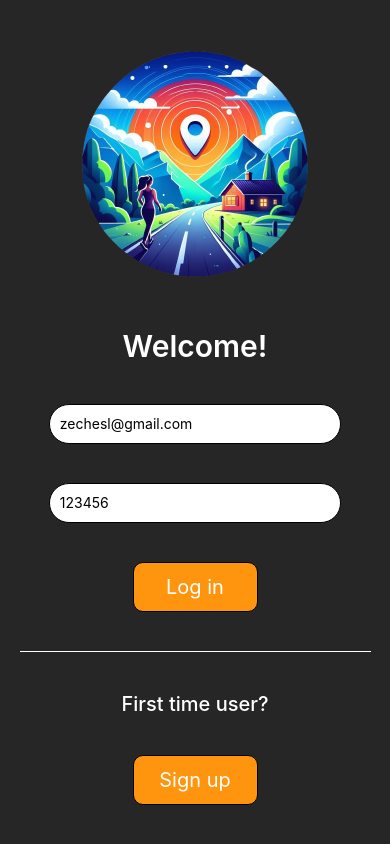
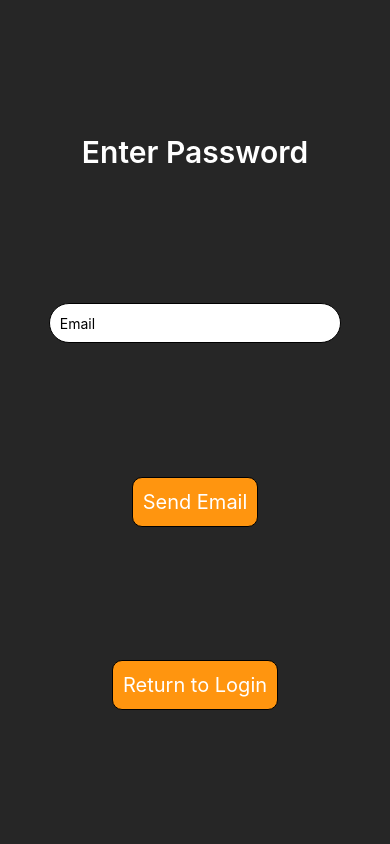
Before and after one commit to INDY01-FitnessApp/INDY01-FitnessApp, a React Native app: screen /resetPassword in a window 390 px wide. Built offline with nearby package versions, Linux system fonts and the light colour scheme; what react-native-storage would draw is missing.

Commit message:
Added reset password screen and error handling
error messages not working yet

```diff
--- a/App.js
+++ b/App.js
@@ -4,6 +4,7 @@ import { StyleSheet } from "react-native";
 import MainView from "./Main";
 import LoginPage from "./Login";
 import SignupPage from "./Signup";
+import ResetPassword from "./Reset_Password"
 
 export default function App() {
   return (
@@ -17,6 +18,7 @@ export default function App() {
         <Stack.Screen name="login" component={LoginPage} />
         <Stack.Screen name="signup" component={SignupPage} />
         <Stack.Screen name="main" component={MainView} />
+        <Stack.Screen name="resetPassword" component={ResetPassword} />
       </Stack.Navigator>
     </NavigationContainer>
   );
--- a/DatabaseFunctions.js
+++ b/DatabaseFunctions.js
@@ -28,7 +28,6 @@ export async function getCurrentTrip(user_id) {
 }
 
 //returns a list of all completed trips
-//TO DO: check if you can get info from each trip
 export async function getCompletedTrips(user_id) {
   const userRef = ref(db, "CompletedTrips/" + "/" + user_id);
   const snapshot = await get(userRef);
--- a/Login.js
+++ b/Login.js
@@ -1,21 +1,23 @@
-import { useState } from "react";
+import { useState, useEffect } from "react";
 import {
   Pressable,
   SafeAreaView,
   StyleSheet,
   TextInput,
+  TextInputProps,
   Text,
   Image,
   View,
 } from "react-native";
 import globalStyles from "./GlobalStyles";
-import { signInWithEmailAndPassword } from "firebase/auth";
+import { signInWithEmailAndPassword, sendPasswordResetEmail } from "firebase/auth";
 import { auth, db } from "./firebaseConfig.js";
 import * as dbFunctions from "./DatabaseFunctions.js";
 
 export default function LoginPage({ navigation }) {
     const [email, setEmail] = useState("zechesl@gmail.com");
     const [password, setPassword] = useState("123456");
+    const [errMessage, setErrMessage] = useState("kill me");
     //allows existing users to login
     function login(email, password) {
         signInWithEmailAndPassword(auth, email, password)
@@ -38,9 +40,18 @@ export default function LoginPage({ navigation }) {
             .catch((error) => {
                 const errcode = error.code;
                 const errmessage = error.message;
-        console.log(errcode, errmessage);
+                setErrMessage = errmessage;
+                if (errcode == 'auth/invalid-credential') {
+                    console.log('Username or Password is incorrect');
+                    setErrMessage = 'Username or Password is incorrect';
+                }
+                else if (errcode == 'auth/invalid-email') {
+                    console.log('Invalid Email');
+                }
+                else console.log(errmessage);
             });
     }
+
     return (
     <SafeAreaView style={styles.container}>
             <Image
@@ -60,8 +71,15 @@ export default function LoginPage({ navigation }) {
                 inputMode="text"
                 onChangeText={(text) => setPassword(text)}
                 value={password}
-        style={styles.textInput}
+                style={styles.textInput}r
             />
+      <Text style={{ fontSize: 15, color: "red", fontWeight: 200 }}>{errMessage}</Text>
+      <Pressable
+       style={globalStyles.button}
+       onPressOut={() => navigation.navigate("resetPassword")}
+       >
+        <Text style={globalStyles.buttonText}>Forgot Password?</Text>
+      </Pressable>
       <Pressable
         style={globalStyles.button}
         onPressOut={() => login(email, password)} // Replace() stops the user from accidentaly swiping back to the signup or login screens
--- /dev/null
+++ b/Reset_Password.js
@@ -0,0 +1,74 @@
+import { useState } from "react";
+import {
+    Pressable,
+    SafeAreaView,
+    StyleSheet,
+    TextInput,
+    TextInputProps,
+    Text,
+    Image,
+    View,
+} from "react-native";
+import globalStyles from "./GlobalStyles";
+import { sendPasswordResetEmail } from "firebase/auth";
+import { auth, db } from "./firebaseConfig.js";
+export default function Reset_Password({ navigation }) {
+    const [email, setEmail] = useState("");
+    function resetPasswordEmail(email) {
+        sendPasswordResetEmail(auth, email).then(() => {
+            console.log('Email sent');
+        })
+            .catch((error) => {
+                const errorCode = error.code;
+                const errorMessage = error.message;
+                console.log('error');
+            });
+    }
+
+    return (
+        <SafeAreaView style={styles.container}>
+            <Text style={globalStyles.heading}>Enter Password</Text>
+            <TextInput
+                placeholder="Email"
+                inputMode="text"
+                onChangeText={(text) => setEmail(text)}
+                value={email}
+                style={styles.textInput}
+            />
+            <Pressable
+                style={globalStyles.button}
+                onPressOut={() => resetPasswordEmail(email)}
+            >
+                <Text style={globalStyles.buttonText}>Send Email</Text>
+            </Pressable>
+            <Pressable
+                style={globalStyles.button}
+                onPressOut={() => navigation.navigate("login")}
+            >
+                <Text style={globalStyles.buttonText}>Return to Login</Text>
+            </Pressable>
+        </SafeAreaView>
+    );
+}
+    const styles = StyleSheet.create({
+        container: {
+            flex: 1,
+            width: "100%",
+            flexGrow: 1,
+            backgroundColor: "#262626",
+            justifyContent: "space-evenly",
+            alignItems: "center",
+        },
+        text: {
+            color: "white",
+        },
+        textInput: {
+            width: "75%",
+            height: 40,
+            backgroundColor: "white",
+            borderColor: "black",
+            borderWidth: 1,
+            borderRadius: 50,
+            padding: 10,
+        },
+    });
--- a/Signup.js
+++ b/Signup.js
@@ -17,12 +17,7 @@ import { app, auth, db } from "./firebaseConfig.js";
 import {
   getDatabase,
   ref,
-  get,
   set,
-  child,
-  push,
-  update,
-  onValue,
 } from "firebase/database";
 import { startNewTrip } from "./DatabaseFunctions.js";
 
@@ -54,9 +49,13 @@ export default function SignupPage({ navigation }) {
   const [firstName, setFirstName] = useState("Luke");
   const [lastName, setLastName] = useState("Zeches");
   const [email, setEmail] = useState("zechesl@gmail.com");
-
   //allows for the creation of a new user
-  async function createUser(email, password, userName, firstName, lastName) {
+  async function createUser(email, password, confirmPassword, userName, firstName, lastName) {
+    //check if both passwords match
+    if (password != confirmPassword) {
+        console.log('Passwords do not match');
+        return;
+     }
     //create a new user with email and password info
     try {
       const userCredential = await createUserWithEmailAndPassword(
@@ -83,7 +82,17 @@ export default function SignupPage({ navigation }) {
     } catch (error) {
       const errcode = error.code;
       const errmessage = error.message;
-      console.log(errcode, errmessage);
+      //custom error messages
+      if (errcode == 'auth/invalid-email') {
+          console.log('Invalid Email')
+      }
+      else if (errcode == 'auth/weak-password') {
+          console.log('Password is too weak')
+      }
+      else if (errcode == 'auth/email-already-in-use') {
+          console.log('An account with this email address already exists')
+      }
+      else console.log(errcode, errmessage);
     }
   }
   return (
@@ -137,7 +146,7 @@ export default function SignupPage({ navigation }) {
       <Pressable
         style={globalStyles.button}
         onPressOut={() =>
-          createUser(email, password, username, firstName, lastName)
+          createUser(email, password, confirmPassword, username, firstName, lastName)
         }
       >
         <Text style={globalStyles.buttonText}>Create account</Text>
```
Also changed, not shown: Profile.js (+1 -9 lines). Lines whose indentation alone changed are shown as unchanged.
